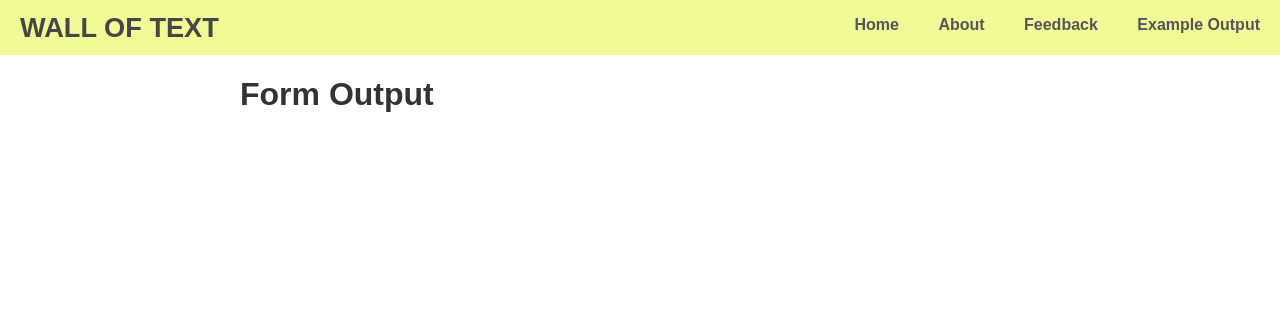
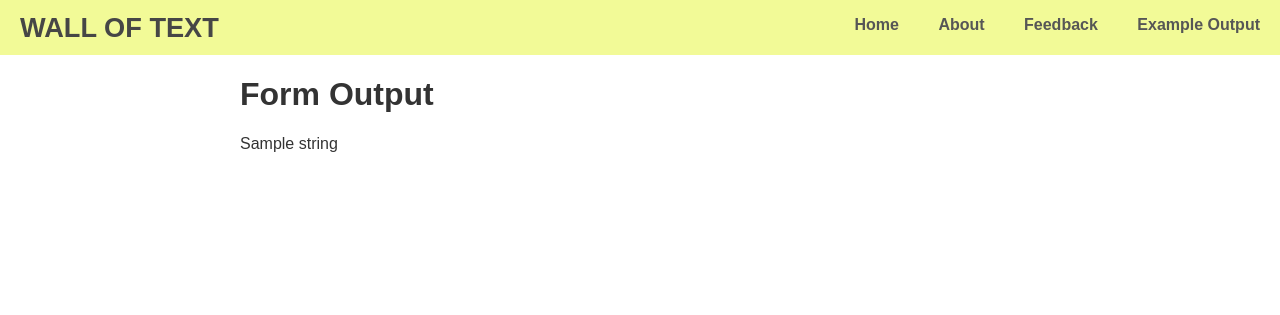
Before and after one commit to andybyers21/wallOfText, a Flask app: template templates/output.html in a window 1280 px wide. Shown: the top 315 px of the page. Run offline with Flask 2, Linux system fonts and the light colour scheme; the template is opened without the code that fills it: most values are stand-ins (such as "Sample title", 1, 10 or a date in 2020); some libraries are stand-ins or nearby versions.

Commit message:
render output to template

```diff
--- a/app.py
+++ b/app.py
@@ -15,7 +15,7 @@ def home():
 def output():
     input_text = request.form['text']
     processed_text = input_text.upper()
-    return 'You entered: {}'.format(processed_text)
+    return render_template('output.html', string_=processed_text)
 
 # @app.route('/output')
 # def output():
--- a/templates/output.html
+++ b/templates/output.html
@@ -9,6 +9,7 @@
       {% block content %}
       <h1>Form Output</h1>
 
+      <p>{{ string_ }}</p>
 
       {% endblock %}
     </body>
```
